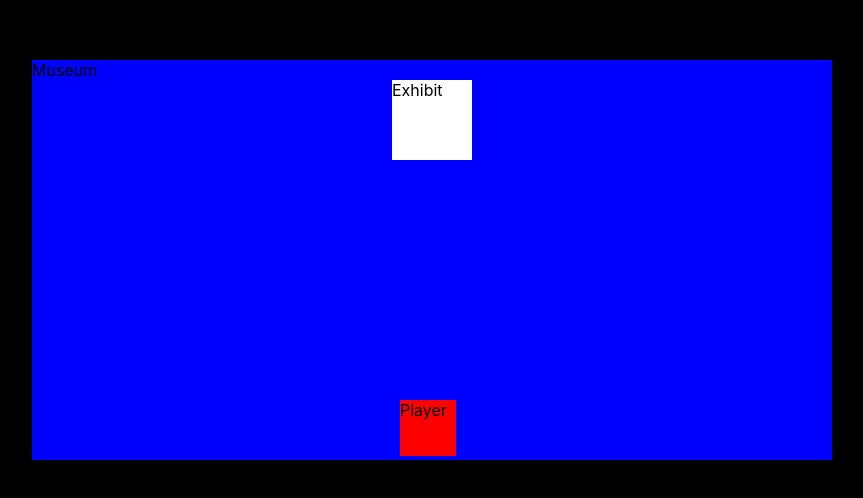
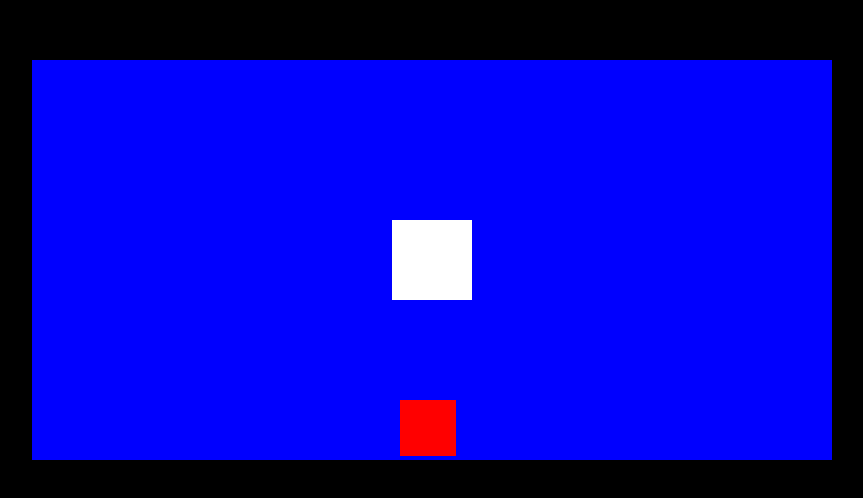
Before and after one commit to J-Neuwford/museum-explorer, a React (Create React App) app: page / in a window 1280 px wide. Shown: the part 140-638 px from the top of the page, without its empty margins (208-1071 px from the left). Built offline with nearby package versions, Linux system fonts and the light colour scheme.

Commit message:
added exhibit collision

```diff
--- a/src/Components/Exhibit/Exhibit.css
+++ b/src/Components/Exhibit/Exhibit.css
@@ -1,9 +1,5 @@
 .exhibit {
   background-color: white;
-  width: 10%;
   height: 0;
-  padding-bottom: 10%;
-  position: absolute;
-  top: 5%;
-  left: 45%;
+  position: relative;
 }
--- a/src/Components/Exhibit/Exhibit.jsx
+++ b/src/Components/Exhibit/Exhibit.jsx
@@ -1,7 +1,17 @@
 import './Exhibit.css';
 
-const Exhibit = () => {
-  return(<div className="exhibit">Exhibit</div>)
+const Exhibit = (props) => {
+  return(
+    <div
+      className="exhibit"
+      ref={props.exhibitRef}
+      style={{
+        left: `${props.exhibit.x}%`,
+        top: `${props.exhibit.y}%`,
+        width: `${props.exhibit.size}%`,
+        paddingBottom: `${props.exhibit.size}%`
+      }}>
+    </div>)
 }
 
 export default Exhibit;
--- a/src/Components/Museum/Museum.jsx
+++ b/src/Components/Museum/Museum.jsx
@@ -1,24 +1,32 @@
-import React, { useRef, useState} from 'react';
+import React, { useRef, useState, useEffect} from 'react';
 import './Museum.css';
 import Player from '../Player/Player';
 import Exhibit from '../Exhibit/Exhibit';
 
 const Museum = () => {
-  const[museumPosition, setMuseumPosition] = useState({x: null, y: null})
-  const museumRef = useRef(null);
+  const [playerPosition, setPlayerPosition] = useState({x: 46, y: 85})
+  const [pressedKeys, setPressedKeys] = useState([]);
   const playerRef = useRef(null);
-  const [globalScale] = useState(7);
+  const exhibitRef = useRef(null);
+
+  const exhibits = [
+    {x: 45, y: 40, size: 10}
+  ]
+
 
   return(
-    <div ref={museumRef} className="museum">
-    Museum
-      <Exhibit/>
+    <div className="museum">
+      {exhibits.map((exhibit, index) => (
+        <Exhibit exhibitRef={exhibitRef} key={index} exhibit={exhibit}/>
+      ))}
+
       <Player
-        museumRef={museumRef}
         playerRef={playerRef}
-        museumPosition={museumPosition}
-        setMuseumPosition={setMuseumPosition}
-        globalScale={globalScale}
+        exhibitRef={exhibitRef}
+        playerPosition={playerPosition}
+        setPlayerPosition={setPlayerPosition}
+        pressedKeys={pressedKeys}
+        setPressedKeys={setPressedKeys}
       />
     </div>)
 }
--- a/src/Components/Player/Player.css
+++ b/src/Components/Player/Player.css
@@ -1,6 +1,5 @@
 .player {
   background-color: red;
-  width: 7%;
   height: 0;
   position: absolute;
   top:85%;
--- a/src/Components/Player/Player.jsx
+++ b/src/Components/Player/Player.jsx
@@ -2,24 +2,21 @@ import React, { useState, useEffect, useRef } from 'react';
 import './Player.css';
 
 const Player = (props) => {
-  const [playerPosition, setPlayerPosition] = useState({x: 46, y: 85})
-  const [pressedKeys, setPressedKeys] = useState([]);
-  const [northCollision, setNorthCollision] = useState(false);
-  const [eastCollision, setEastCollision] = useState(false);
-  const [southCollision, setSouthCollision] = useState(false);
-  const [westCollision, setWestCollision] = useState(false);
-  const playerSize = 1 * props.globalScale;
 
+  const playerSize = 7;
+  const moveSpeed = 2;
+
+  // ==== Player INPUT =====
   const handleKeyDown = (event) => {
     const key = event.key.toLowerCase();
-    if (!pressedKeys.includes(key)) {
-      setPressedKeys((prevKeys) => [...prevKeys, key]);
+    if (!props.pressedKeys.includes(key)) {
+      props.setPressedKeys((prevKeys) => [...prevKeys, key]);
     }
   };
 
   const handleKeyUp = (event) => {
     const key = event.key.toLowerCase();
-    setPressedKeys((prevKeys) => prevKeys.filter((k) => k !== key));
+    props.setPressedKeys((prevKeys) => prevKeys.filter((k) => k !== key));
   };
 
   useEffect(() => {
@@ -32,56 +29,80 @@ const Player = (props) => {
     };
   }, []);
 
+  // ==== PLAYER MOVEMENT ====
   useEffect(() => {
     let animationFrameId = null;
-    let x = playerPosition.x;
-    let y = playerPosition.y;
+    let x = props.playerPosition.x;
+    let y = props.playerPosition.y;
 
     const movePlayer = () => {
-      if (pressedKeys.includes('w') ) {
-        y -= 1;
+      if (props.pressedKeys.includes('w') ) {
+        y -= moveSpeed;
       }
-      if (pressedKeys.includes('a') && !westCollision) {
-        x -= 0.5;
+      if (props.pressedKeys.includes('a')) {
+        x -= moveSpeed / 2;
       }
-      if (pressedKeys.includes('s') && !southCollision) {
-        y += 1;
+      if (props.pressedKeys.includes('s')) {
+        y += moveSpeed;
       }
-      if (pressedKeys.includes('d') && !eastCollision) {
-        x += 0.5;
+      if (props.pressedKeys.includes('d')) {
+        x += moveSpeed / 2;
       }
 
-      // ==== MUSEUM BOUNDARIES ====
+      // ==== COLLISION ====
+      const p = props.playerRef.current;
+      let {x: playerX, y: playerY, width: playerWidth} = p.getBoundingClientRect();
 
-      const m = props.museumRef.current;
-      const {x: mXPos, y: mYPos, width: mWidth, height: mHeight, top: mTop} = m.getBoundingClientRect();
+      const e = props.exhibitRef.current;
+      let {x: exhibitX, y: exhibitY, width: exhibitWidth} = e.getBoundingClientRect();
 
-      const p = props.playerRef.current;
-      let {x: pXPos, y: pYPos, width: pWidth, height: pHeight} = p.getBoundingClientRect();
+      if( // player right-side
+        playerY < exhibitY + exhibitWidth &&
+        playerY + playerWidth > exhibitY &&
+        playerX < exhibitX
+      ) {
+        x = Math.min(Math.max(x, 0), 45 - playerSize)
+        y = Math.min(Math.max(y, 0), 100 - playerSize * 2)
+      } else if ( // player left-side
+        playerY < exhibitY + exhibitWidth &&
+        playerY + playerWidth > exhibitY &&
+        playerX > exhibitX
+      ) {
+        x = Math.min(Math.max(x, 55), 100 - playerSize)
+        y = Math.min(Math.max(y, 0), 100 - playerSize * 2)
+      } else if ( // player top-side
+        playerY  < exhibitY &&
+        playerX + playerWidth > exhibitX &&
+        playerX < exhibitX + exhibitWidth
+      ){
+        x = Math.min(Math.max(x, 0), 100 - playerSize)
+        y = Math.min(Math.max(y, 0), 26)
 
-      // props.setMuseumPosition({x: mXPos, y: mYPos})
-      x = Math.min(Math.max(x, 0), 100 - playerSize)
-      y = Math.min(Math.max(y, 0), 100 - playerSize * 2)
+      } else if ( // player bottom-side
+        playerY  > exhibitY &&
+        playerX + playerWidth > exhibitX &&
+        playerX < exhibitX + exhibitWidth
+      ){
+        x = Math.min(Math.max(x, 0), 100 - playerSize)
+        y = Math.min(Math.max(y, 60), 100 - playerSize * 2)
+      }
+      else { // MUSEUM BOUNDARIES
+        x = Math.min(Math.max(x, 0), 100 - playerSize)
+        y = Math.min(Math.max(y, 0), 100 - playerSize * 2)
+      }
 
-      console.log("x", x)
-      console.log("y", y)
-
-      console.log("pixel width: ", mWidth * 0.07)
-      console.log("player size: ", pWidth)
-
-      // ==== MUSEUM BOUNDARIES END ====
-
-      setPlayerPosition({ x: x, y: y });
+      // ==== UPDATE PLAYER LOCATION ====
+      props.setPlayerPosition({ x: x, y: y });
       animationFrameId = requestAnimationFrame(movePlayer);
     };
-    if (pressedKeys.length > 0) {
+    if (props.pressedKeys.length > 0) {
       animationFrameId = requestAnimationFrame(movePlayer);
     }
 
     return () => {
       cancelAnimationFrame(animationFrameId);
     };
-  }, [pressedKeys]);
+  }, [props.pressedKeys]);
 
   return (
     <div
@@ -90,39 +111,11 @@ const Player = (props) => {
       style={{
         width: `${playerSize}%`,
         paddingBottom: `${playerSize}%`,
-        top: `${playerPosition.y}%`,
-        left: `${playerPosition.x}%`
-      }}
-    >
-      Player
+        top: `${props.playerPosition.y}%`,
+        left: `${props.playerPosition.x}%`
+      }}>
     </div>
   );
 };
 
 export default Player;
-
-
-      // const m = props.museumRef.current;
-      // const {x: mXPos, y: mYPos, width: mWidth, height: mHeight, top: mTop} = m.getBoundingClientRect();
-
-      // const p = props.playerRef.current;
-      // let {x: pXPos, y: pYPos, width: pWidth, height: pHeight} = p.getBoundingClientRect();
-
-      // props.setMuseumPosition({x: mXPos, y: mYPos})
-
-      // if(pXPos <= mXPos){
-      //   setWestCollision(true)
-      //   console.log("WEST WALL COLLISION!")
-      // } else if (pYPos <= mYPos) {
-      //   setNorthCollision(true)
-      //   console.log("NORTH WALL COLLISION!")
-      // } else if ( pXPos + pWidth >= mXPos + mWidth) {
-      //   console.log("EAST WALL COLLISION!")
-      // } else if ( pYPos + pHeight >= mYPos + mHeight) {
-      //   console.log("SOUTH WALL COLLISION!")
-      // } else {
-      //     setNorthCollision(false)
-      //     setEastCollision(false)
-      //     setSouthCollision(false)
-      //     setWestCollision(false)
-      //   }
```
